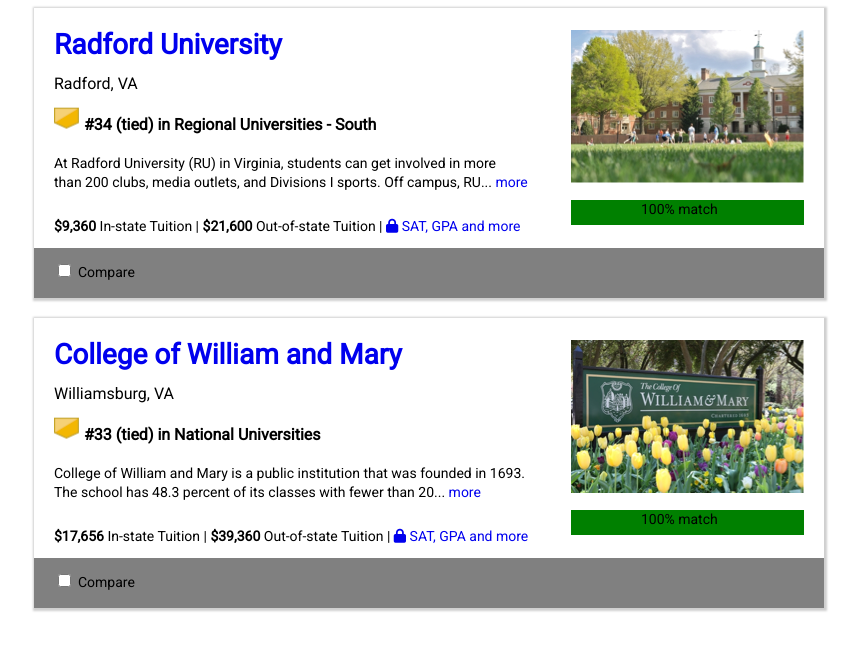
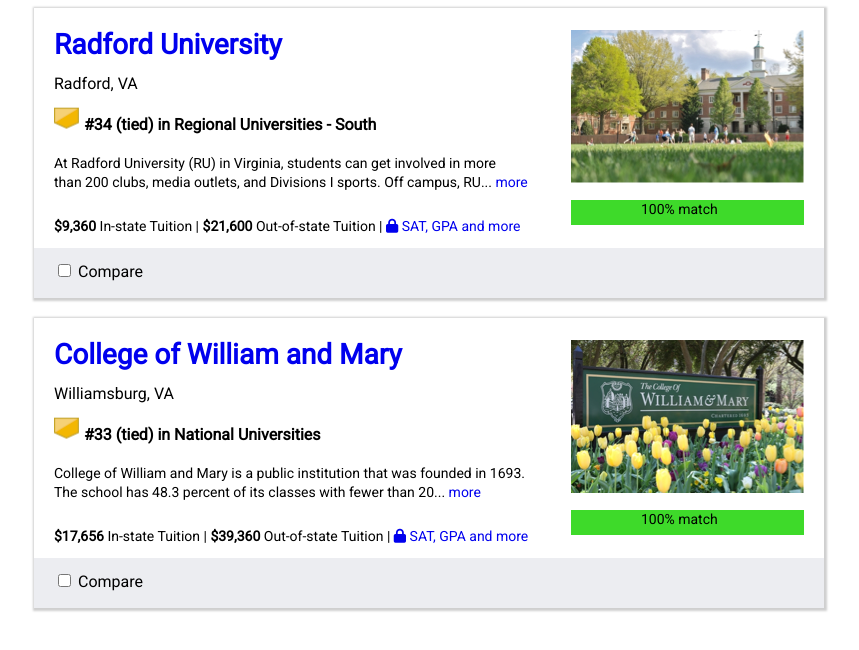
Before and after one commit to SabrinaRitacco/US_News, a plain HTML site: page index.html in a window 1280 px wide. Shown: the whole page, without its empty margins (211-1070 px from the left). Drawn offline with Linux system fonts and the light colour scheme.

Commit message:
color changes

```diff
--- a/usnews.css
+++ b/usnews.css
@@ -8,7 +8,7 @@
   padding: 20px;
   margin-bottom: 20px;
   border-bottom-style: solid;
-  border-color: gray;
+  border-color: #ECEDF1;
   border-width: 50px;
 }
 
@@ -22,7 +22,7 @@
   padding: 20px;
   margin-bottom: 20px;
   border-bottom-style: solid;
-  border-color: gray;
+  border-color: #ECEDF1;
   border-width: 50px;
 }
 
@@ -59,7 +59,7 @@
 }
 
 .container p4 {
-  font-size: 14px;
+  font-size: 16px;
   text-align:left;
   position:relative;
 }
@@ -72,7 +72,7 @@
 }
 
 .matchbox1 {
-    background-color: green;
+    background-color: #3EDA2A;
     width: 233px;
     height: 25px;
     float: right;
@@ -90,7 +90,7 @@
 @import url(//netdna.bootstrapcdn.com/font-awesome/3.2.1/css/font-awesome.css);
 }
 
-  input[type=checkbox] { display:none; } /* to hide the checkbox itself */
+  input[type=checkbox] { display:none; }
   input[type=checkbox] + label:before {
     font-family: 'Roboto';
     display: inline-block;
@@ -105,7 +105,7 @@
 
 
 .matchbox2 {
-    background-color: green;
+    background-color: #3EDA2A;
     width: 233px;
     height: 25px;
     float: right;
```
Also changed, not shown: index.html (+1 -1 lines).
